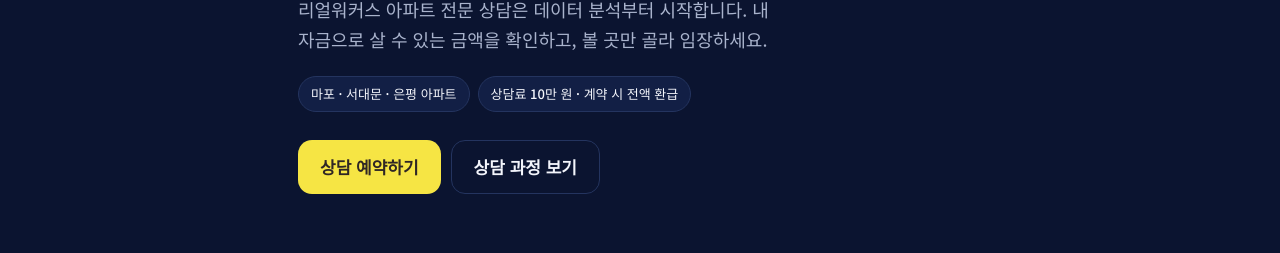
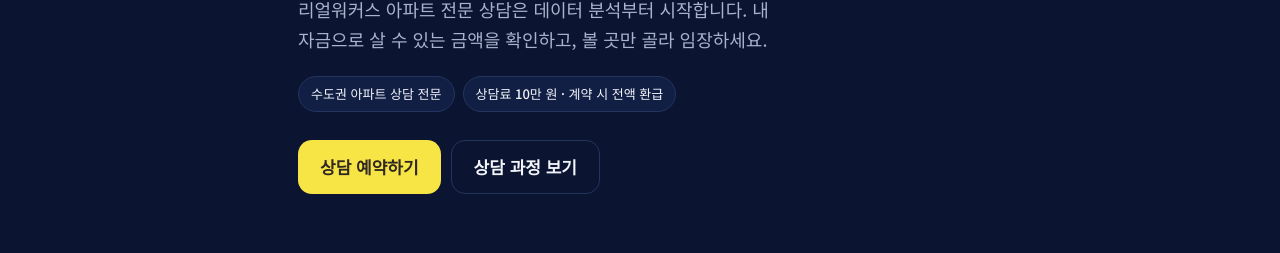
Before and after one commit to imss0719/realwalkers-site, a plain HTML site: page map.realwalkers/consult.html in a window 1280 px wide. Shown: the part 359-612 px from the top of the page. Drawn offline with Linux system fonts and the light colour scheme; a web font is replaced by a local one.

Commit message:
Add files via upload

```diff
--- a/map.realwalkers/consult.html
+++ b/map.realwalkers/consult.html
@@ -162,7 +162,7 @@ footer a{color:var(--fg)}
   <h1>발품 팔기 전에,<br><em>'살 수 있는 집'</em>부터<br>정확히 알고 계신가요?</h1>
   <p class="lead">리얼워커스 아파트 전문 상담은 데이터 분석부터 시작합니다. 내 자금으로 살 수 있는 금액을 확인하고, 볼 곳만 골라 임장하세요.</p>
   <div class="facts">
-    <span class="chip">마포 · 서대문 · 은평 아파트</span>
+    <span class="chip">수도권 아파트 상담 전문</span>
     <span class="chip">상담료 10만 원 · 계약 시 전액 환급</span>
   </div>
   <div class="cta-row">
```
